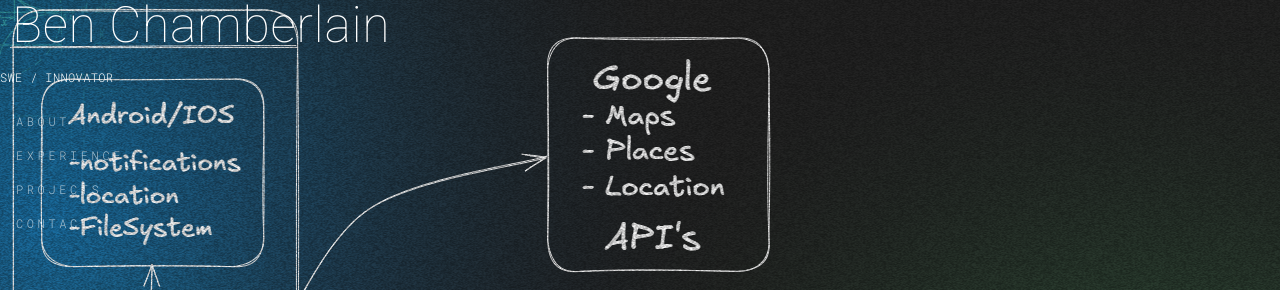
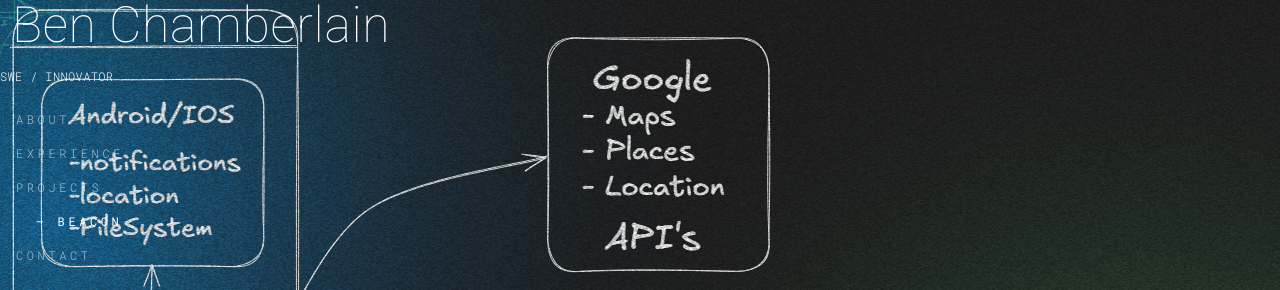
Before and after one commit to Chambo88/portfolio-site-v2, a React (Vite) app: page /projects/beacon in a window 1280 px wide. Shown: the top 290 px of the page. Built offline with nearby package versions, Linux system fonts and the light colour scheme.

Commit message:
new header nav

```diff
--- a/src/components/headerNav/HeaderNav.module.css
+++ b/src/components/headerNav/HeaderNav.module.css
@@ -2,7 +2,7 @@
   position: absolute;
   display: flex;
   flex-direction: column;
-  justify-content: space-between;
+  gap: 20px;
   height: 240px;
   z-index: 100;
 }
@@ -20,3 +20,14 @@
   letter-spacing: var(--letter-spacing-big);
   margin-left: 16px;
 }
+.projectNav {
+  margin-left: 20px;
+  max-height: 0;
+  overflow: hidden;
+  transition: max-height 0.5s ease, opacity 0.5s ease;
+  opacity: 0;
+}
+.projectNav.show {
+  max-height: 50px;
+  opacity: 1;
+}
--- a/src/components/headerNav/HeaderNav.tsx
+++ b/src/components/headerNav/HeaderNav.tsx
@@ -5,6 +5,7 @@
 const HeaderNav: React.FC = () => {
   const location = useLocation();
   const isActive = (path: string) => location.pathname === path;
+  const isProject = () => ["/projects/beacon"].includes(location.pathname);
 
   return (
     <div className={styles.container}>
@@ -20,6 +21,15 @@
         <Link to="/projects">
           <NavButton isActive={isActive("/projects")}>PROJECTS</NavButton>
         </Link>
+        <div
+          className={`${styles.projectNav} ${isProject() ? styles.show : ""}`}
+        >
+          <Link to="/projects/beacon">
+            <NavButton isActive={isActive("/projects/beacon")}>
+              &mdash; BEACON
+            </NavButton>
+          </Link>
+        </div>
         <Link to="/contact">
           <NavButton isActive={isActive("/contact")}>CONTACT</NavButton>
         </Link>
--- a/src/components/projects/projectTitle/ProjectTitle.module.css
+++ b/src/components/projects/projectTitle/ProjectTitle.module.css
@@ -5,9 +5,14 @@
   margin-top: 10px;
   gap: 0px 20px;
   cursor: pointer;
+  box-sizing: border-box;
+  border: 1px solid transparent; /* Add transparent border */
+  transition: border 0.3s ease;
+  border-radius: 10px;
+  padding: 15px;
 }
-.container:hover .title {
-  color: var(--highlight-color);
+.container:hover {
+  border: 1px solid var(--highlight-color);
 }
 .title {
   font-size: 60px;
--- a/src/index.css
+++ b/src/index.css
@@ -61,7 +61,7 @@
   font-family: "Material Icons";
   font-weight: normal;
   font-style: normal;
-  font-size: 24px; /* Preferred icon size */
+  font-size: 24px;
   display: inline-block;
   line-height: 1;
   text-transform: none;
@@ -70,14 +70,8 @@
   white-space: nowrap;
   direction: ltr;
 
-  /* Support for all WebKit browsers. */
   -webkit-font-smoothing: antialiased;
-  /* Support for Safari and Chrome. */
   text-rendering: optimizeLegibility;
-
-  /* Support for Firefox. */
   -moz-osx-font-smoothing: grayscale;
-
-  /* Support for IE. */
   font-feature-settings: "liga";
 }
```
